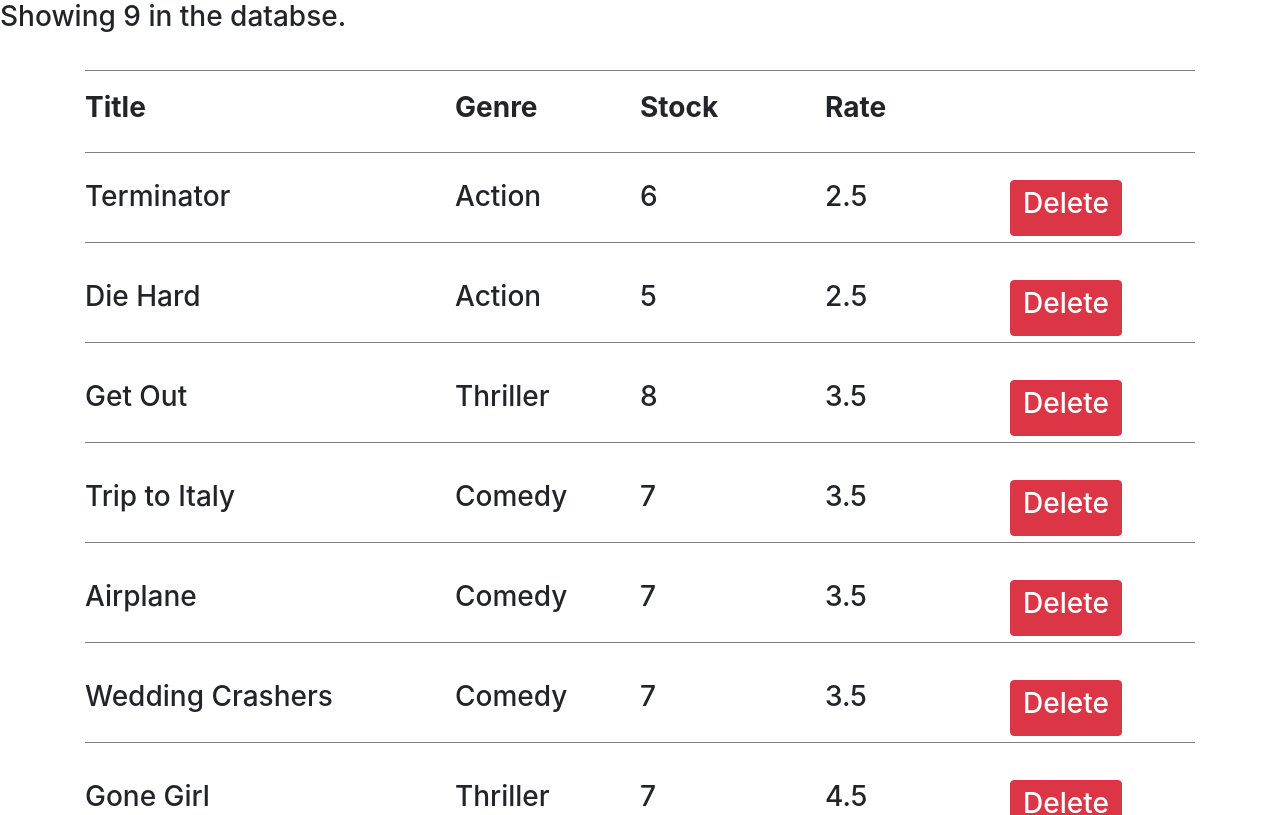
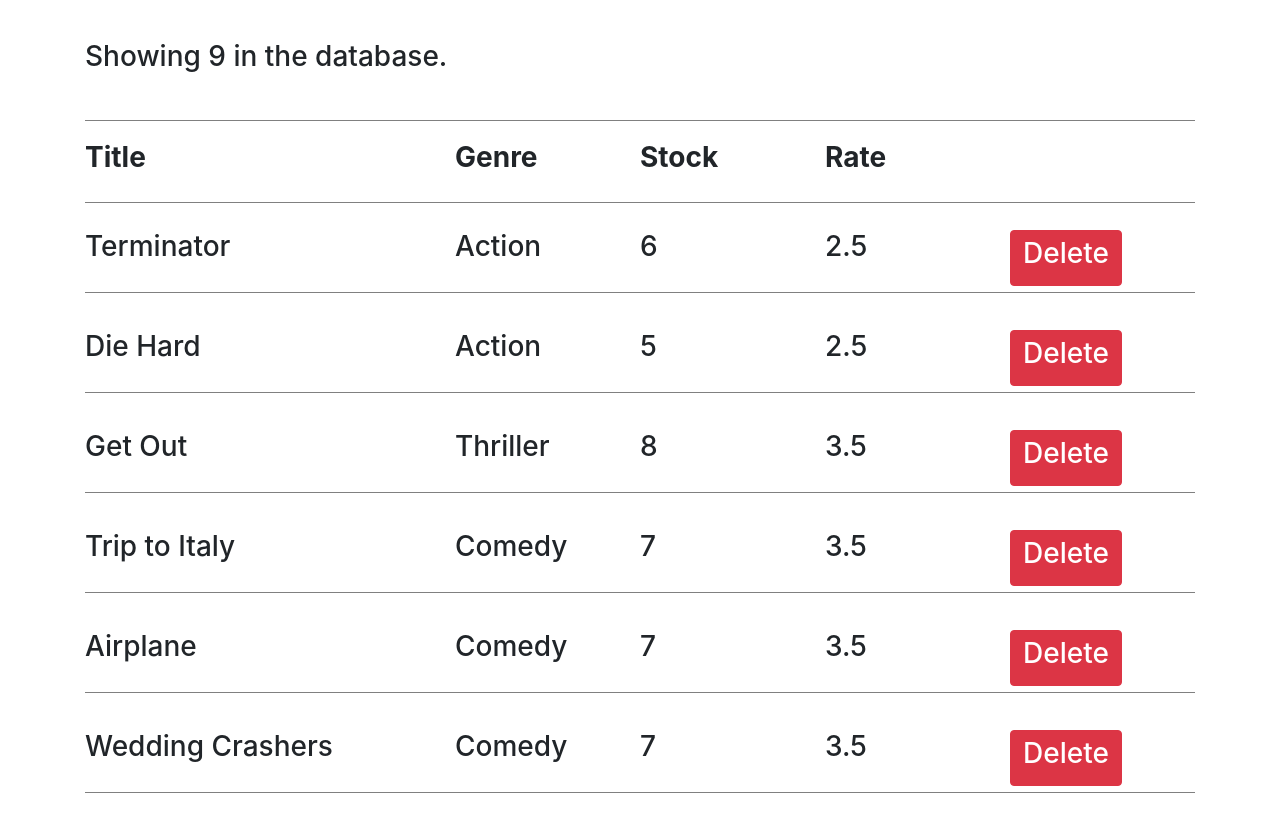
Before and after one commit to lopezg3000/vidly, a React (Create React App) app: page / in a window 1280 px wide. Shown: the top 815 px of the page. Built offline with nearby package versions, Linux system fonts and the light colour scheme.

Commit message:
getDisplayClassesMethod

```diff
--- a/src/components/Counter.js
+++ b/src/components/Counter.js
@@ -1,9 +1,12 @@
 import React from "react";
+import "../grid.css";
 
 
 const Counter = props => {
     return (
-        <h3>{props.formatCount}</h3>
+        <div className="containerCounter">
+            <h3>{props.formatCount}</h3>
+        </div>
     );
 }
 
--- a/src/components/grid.js
+++ b/src/components/grid.js
@@ -25,7 +25,7 @@ class Grid extends Component {
         return (
             <React.Fragment>
                 <Counter formatCount={this.formatCount()} />
-                <div className="container">
+                <div className={this.getDisplayClasses()}>
                     <Header headerItemsArr={["Title", "Genre", "Stock", "Rate"]} count={this.state.count} />
                     <MovieInfo count={this.state.count} data={this.state.data} handleOnClick={this.handleOnClick} />
                 </div>
@@ -33,9 +33,16 @@ class Grid extends Component {
         );
     }
 
+    getDisplayClasses() {
+        let classes = "";
+        classes += (this.state.count === 0) ? "containerNone" : "container";
+        return classes;
+
+    }
+
     formatCount() {
         const { count } = this.state;
-        return count === 0 ? "There are no movies in the database" : "Showing " + count + " in the databse.";
+        return count === 0 ? "There are no movies in the database" : "Showing " + count + " in the database.";
     }
 }
 
--- a/src/grid.css
+++ b/src/grid.css
@@ -9,6 +9,21 @@
     /* grid-gap: 5px; */
     padding-top: 20px;
 
+}
+
+.containerCounter {
+    max-width: 1140px;
+    display: grid;
+    grid-template-columns: 1fr 1fr;
+    align-items: start;
+    justify-items: start;
+    margin-left: auto;
+    margin-right: auto;
+    padding: 40px 15px 10px 15px;
+}
+
+.containerNone {
+    display: none;
 }
 
 
```
